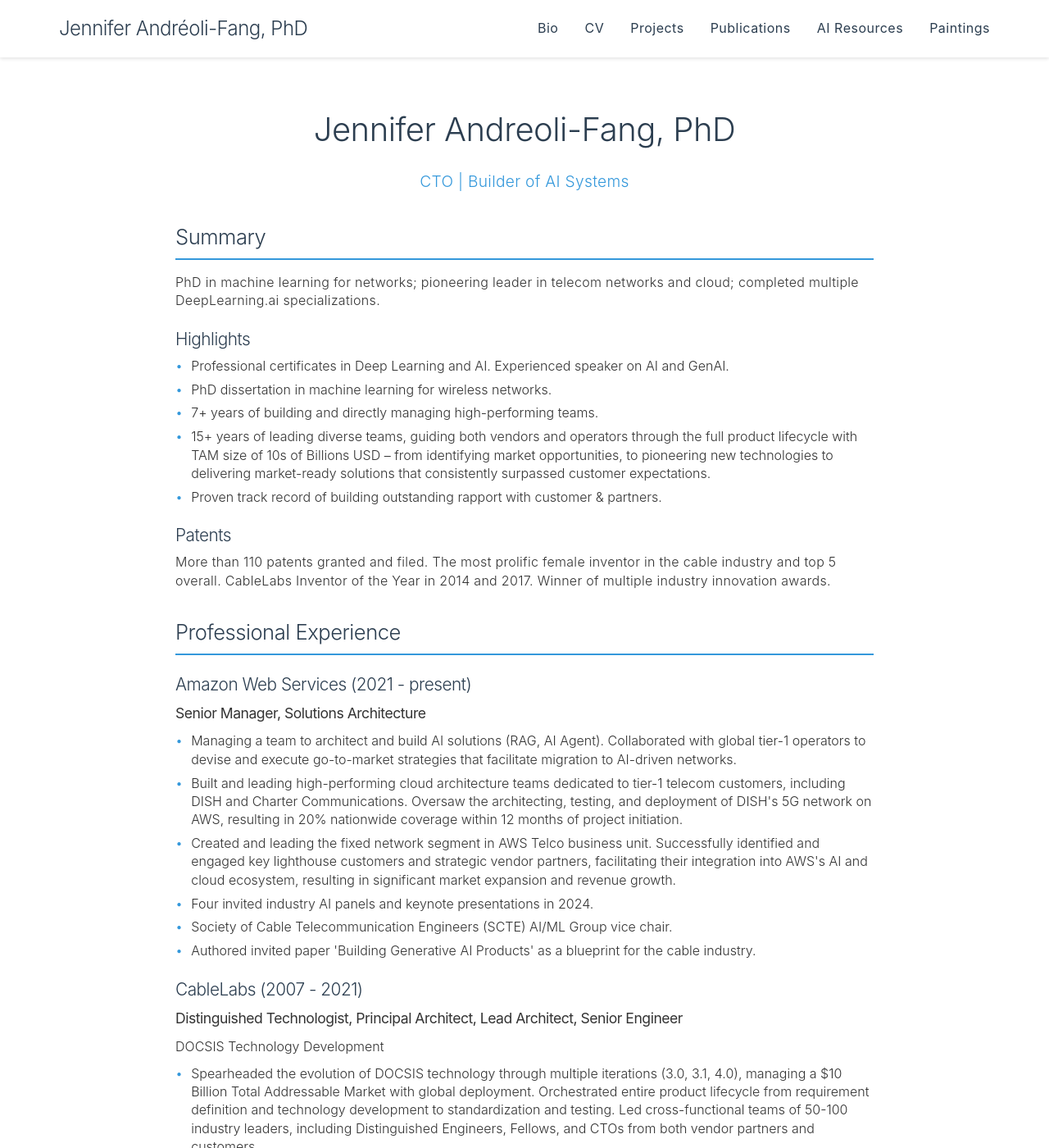
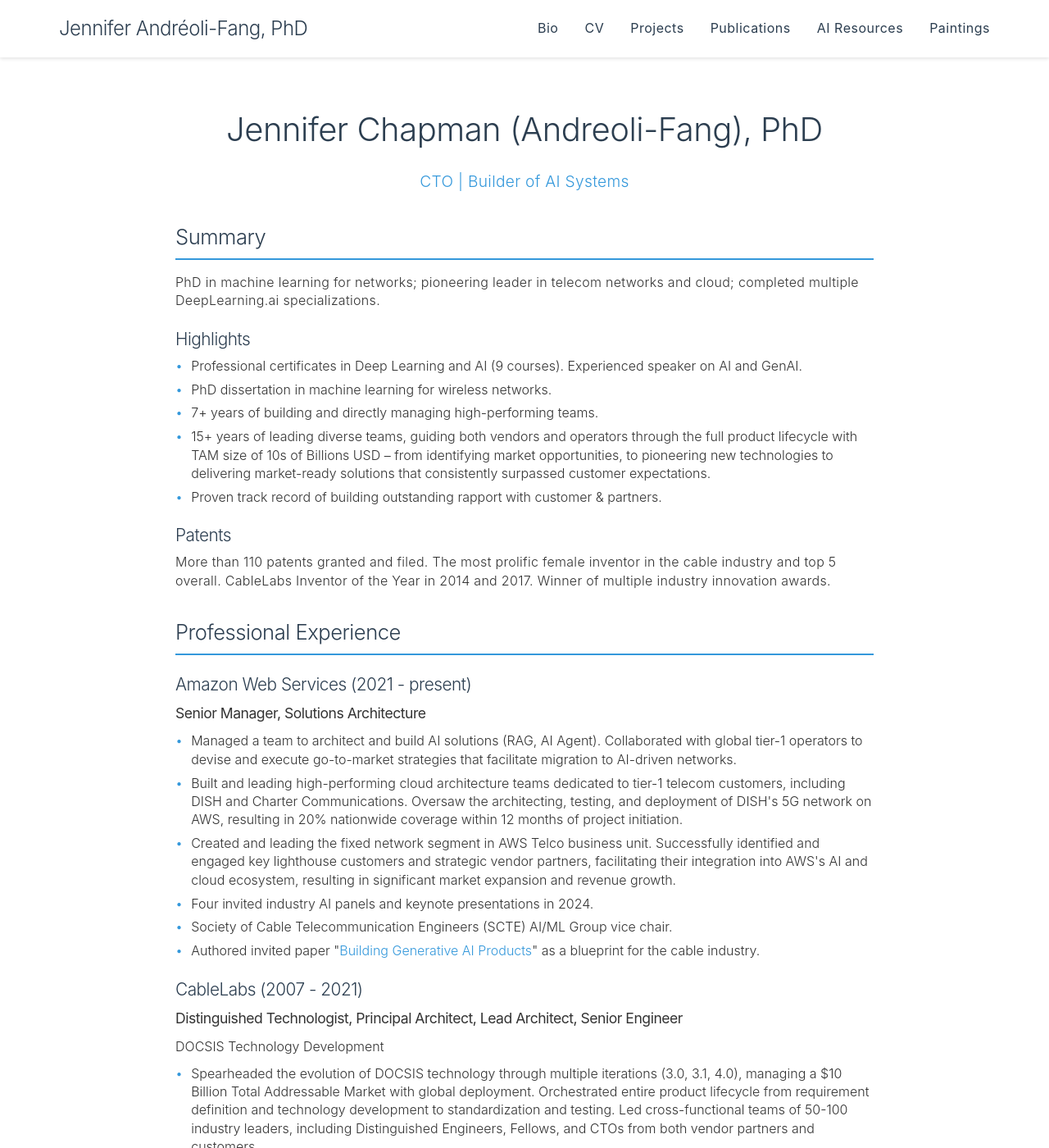
Before and after one commit to nextjen-ai/nextjen-ai.github.io, a Jekyll site: the page built from cv.md, in a window 1280 px wide and 1400 px high. Shown: the whole window at 82% size. Built offline with Jekyll 4.4.1, drawn with Linux system fonts in a browser that asks for light colours.

Commit message:
Changed name to Chapman. Minor update to CV page content

```diff
--- a/_data/site.yml
+++ b/_data/site.yml
@@ -1,7 +1,7 @@
-name: Jennifer Andreoli-Fang, PhD
-title: Technology Leader & AI Enthusiast
+name: Jennifer Chapman (Andreoli-Fang), PhD
+title: Technology Leader & AI Specialist
 description: Technology leader specializing in AI, machine learning, and cloud solutions
-email: web@nextjen.ai
+email: hi@nextjen.ai
 linkedin: https://linkedin.com/in/nextjen
 
 social:
--- a/_includes/cv-content.html
+++ b/_includes/cv-content.html
@@ -4,7 +4,7 @@
 
     <h3>Highlights</h3>
     <ul>
-        <li>Professional certificates in Deep Learning and AI. Experienced speaker on AI and GenAI.</li>
+        <li>Professional certificates in Deep Learning and AI (9 courses). Experienced speaker on AI and GenAI.</li>
         <li>PhD dissertation in machine learning for wireless networks.</li>
         <li>7+ years of building and directly managing high-performing teams.</li>
         <li>15+ years of leading diverse teams, guiding both vendors and operators through the full product lifecycle with TAM size of 10s of Billions USD – from identifying market opportunities, to pioneering new technologies to delivering market-ready solutions that consistently surpassed customer expectations.</li>
@@ -21,12 +21,12 @@
     <h3>Amazon Web Services (2021 - present)</h3>
     <h4>Senior Manager, Solutions Architecture</h4>
     <ul>
-        <li>Managing a team to architect and build AI solutions (RAG, AI Agent). Collaborated with global tier-1 operators to devise and execute go-to-market strategies that facilitate migration to AI-driven networks.</li>
+        <li>Managed a team to architect and build AI solutions (RAG, AI Agent). Collaborated with global tier-1 operators to devise and execute go-to-market strategies that facilitate migration to AI-driven networks.</li>
         <li>Built and leading high-performing cloud architecture teams dedicated to tier-1 telecom customers, including DISH and Charter Communications. Oversaw the architecting, testing, and deployment of DISH's 5G network on AWS, resulting in 20% nationwide coverage within 12 months of project initiation.</li>
         <li>Created and leading the fixed network segment in AWS Telco business unit. Successfully identified and engaged key lighthouse customers and strategic vendor partners, facilitating their integration into AWS's AI and cloud ecosystem, resulting in significant market expansion and revenue growth.</li>
         <li>Four invited industry AI panels and keynote presentations in 2024.</li>
         <li>Society of Cable Telecommunication Engineers (SCTE) AI/ML Group vice chair.</li>
-        <li>Authored invited paper 'Building Generative AI Products' as a blueprint for the cable industry.</li>
+        <li>Authored invited paper "<a href="https://www.nctatechnicalpapers.com/Paper/2024/AI09_AndreoliFang_6742_paper" target="_blank">Building Generative AI Products</a>" as a blueprint for the cable industry.</li>
     </ul>
 
     <h3>CableLabs (2007 - 2021)</h3>
--- a/_includes/home-content.html
+++ b/_includes/home-content.html
@@ -6,7 +6,7 @@
 
 <section class="intro">
     <h2>Hi! Bonjour! Salut!</h2>
-    <p>I'm Jennifer Andreoli-Fang, CTO and builder of AI systems. I have a PhD in machine learning and networks. I grew up listening to stories of Marie Curie and learning about protons and electrons, and building circuits on breadboards in a small town in Virginia.</p>
+    <p>I'm Jennifer Chapman (Andreoli-Fang), CTO and builder of AI systems. I have a PhD in machine learning and networks. I grew up listening to stories of Marie Curie and learning about protons and electrons, and building circuits on breadboards in a small town in Virginia.</p>
     <p>My focus is on building AI-powered tools to help people and organizations. I'm currently exploring use cases of AI in health tech, data center, logistics, and finance.</p>
     <p>My other job is at AWS where I led the development of AI and cloud solutions for the cable industry. Before that, I worked at CableLabs, the cable industry's R&D lab, where I led the development of DOCSIS technology, as well as mobile LTE, 5G, and Wi-Fi. If you use cable internet, you're using DOCSIS, the technology I developed!</p>
     <p>I enjoy buliding projects, learning about fun technical challenges, and collaborating with great teams. Whether you are looking for a speaker, a strategist, a co-founder, or a collaborator, reach out and let's find a way to work together!</p>
--- a/cv.md
+++ b/cv.md
@@ -6,7 +6,7 @@
 
 <div class="cv-page">
     <div class="cv-header">
-        <h1>Jennifer Andreoli-Fang, PhD</h1>
+        <h1>Jennifer Chapman (Andreoli-Fang), PhD</h1>
         <p class="cv-subtitle">CTO | Builder of AI Systems</p>
     </div>
 
```
Also changed, not shown: bio.md (+4 -4 lines).
